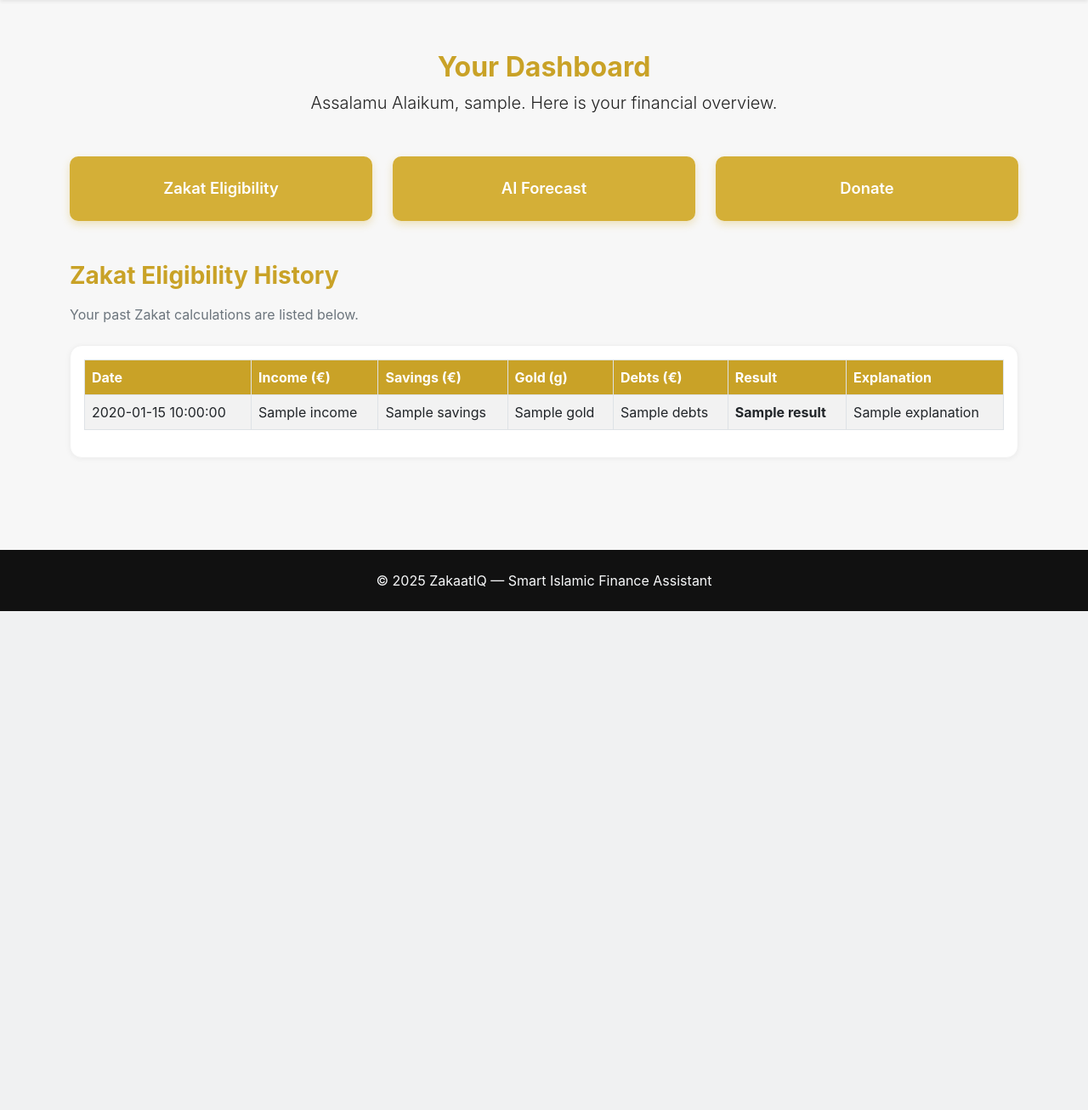
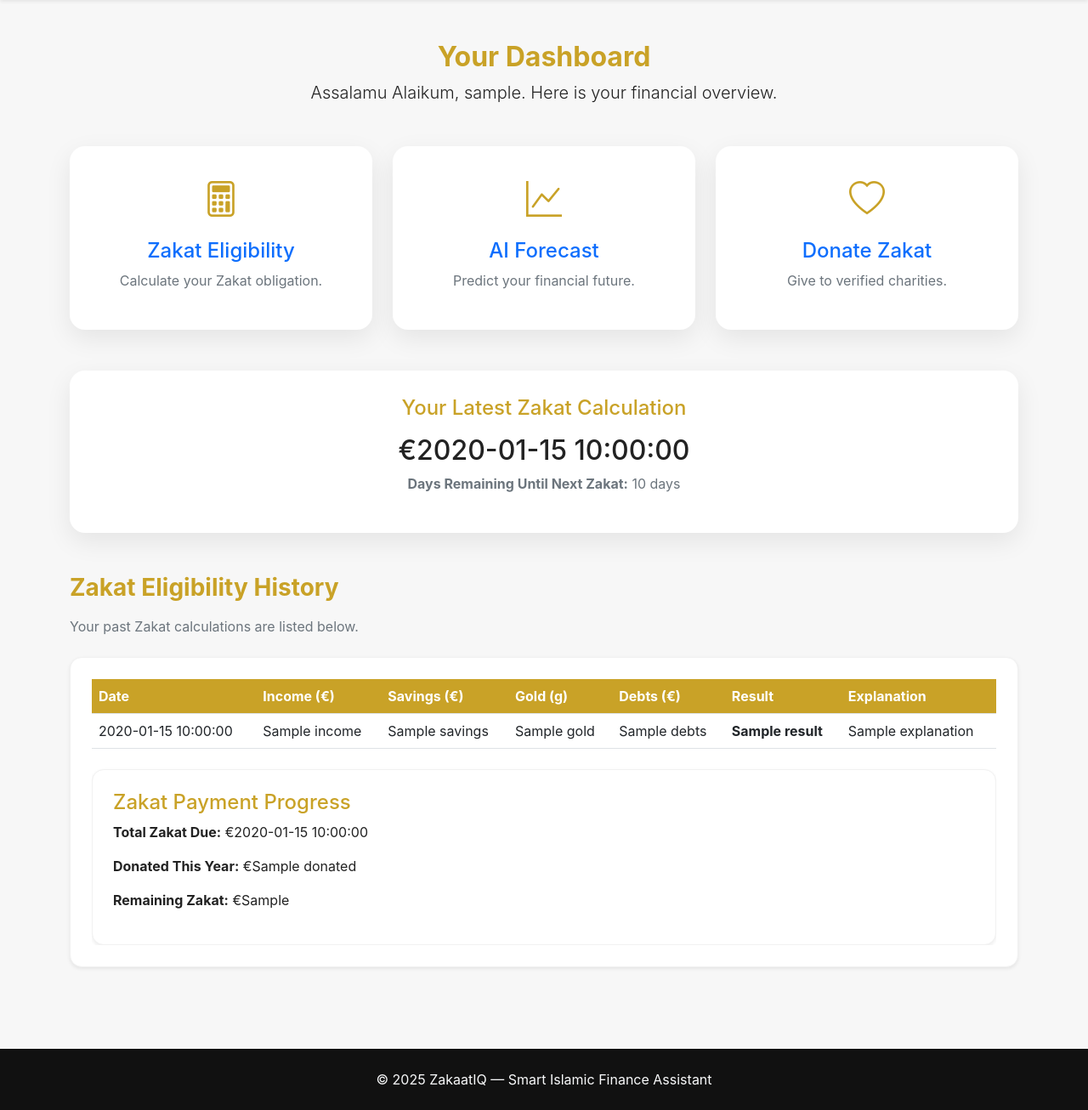
Before and after one commit to wissamhadjarab/ZakaatIQ, a Flask app: template templates/dashboard.html in a window 1280 px wide. Shown: the part 114-1420 px from the top of the page at 85% size. Before the commit the page ends 833 px from the top, so only its background shows below. Run offline with Flask 3, Linux system fonts and the light colour scheme; the template is opened without the code that fills it: most values are stand-ins (such as "Sample title", 1, 10 or a date in 2020); parts of the project's set-up code (start-up, migrations or seed data) failed here and were passed over; some libraries are stand-ins or nearby versions.

Commit message:
Added zakat payment progress tracker and improved dashboard layout

```diff
--- a/templates/dashboard.html
+++ b/templates/dashboard.html
@@ -1,52 +1,113 @@
 {% extends "base.html" %}
 {% block content %}
 
-<section class="page-section">
+<div class="container py-5">
 
-    <!-- Heading -->
+<!-- PAGE HEADER -->
 <div class="text-center mb-5">
-        <h2 style="color: var(--gold); font-weight: 700;">Your Dashboard</h2>
+    <h2 class="gold-text fw-bold">Your Dashboard</h2>
     <p class="lead">Assalamu Alaikum, {{ username }}. Here is your financial overview.</p>
 </div>
 
-    <!-- Quick Actions -->
-    <div class="container mb-5">
-        <div class="row g-4">
 
+<!-- QUICK ACTION CARDS -->
+<div class="row g-4 mb-5">
+
+<!-- Zakat Eligibility -->
 <div class="col-md-4">
-                <a href="{{ url_for('eligibility') }}" class="btn homepage-btn w-100 p-4">
-                    Zakat Eligibility
+<a href="{{ url_for('eligibility') }}" style="text-decoration:none;">
+<div class="dashboard-card">
+
+<div class="card-icon">
+<i class="bi bi-calculator"></i>
+</div>
+
+<h4 class="mt-3">Zakat Eligibility</h4>
+<p class="text-muted">Calculate your Zakat obligation.</p>
+
+</div>
 </a>
 </div>
 
+
+<!-- AI Forecast -->
 <div class="col-md-4">
-                <a href="{{ url_for('forecast') }}" class="btn homepage-btn w-100 p-4">
-                    AI Forecast
+<a href="{{ url_for('forecast') }}" style="text-decoration:none;">
+<div class="dashboard-card">
+
+<div class="card-icon">
+<i class="bi bi-graph-up"></i>
+</div>
+
+<h4 class="mt-3">AI Forecast</h4>
+<p class="text-muted">Predict your financial future.</p>
+
+</div>
 </a>
 </div>
 
+
+<!-- Donate -->
 <div class="col-md-4">
-                <a href="{{ url_for('donate') }}" class="btn homepage-btn w-100 p-4">
-                    Donate
+<a href="{{ url_for('donate') }}" style="text-decoration:none;">
+<div class="dashboard-card">
+
+<div class="card-icon">
+<i class="bi bi-heart"></i>
+</div>
+
+<h4 class="mt-3">Donate Zakat</h4>
+<p class="text-muted">Give to verified charities.</p>
+
+</div>
 </a>
 </div>
 
 </div>
+
+
+<!-- ZAKAT SUMMARY -->
+{% if zakat_due %}
+
+<div class="dashboard-card mb-5">
+
+<h4 class="gold-text">Your Latest Zakat Calculation</h4>
+
+<h2 class="mt-3">€{{ zakat_due }}</h2>
+
+<p class="text-muted">
+
+<strong>Days Remaining Until Next Zakat:</strong>
+
+{% if days_remaining is not none %}
+    {{ days_remaining }} days
+{% else %}
+    Not calculated
+{% endif %}
+
+</p>
+
 </div>
 
-    <!-- Zakat History Section -->
-    <div class="container mt-5">
+{% endif %}
 
-        <h3 class="mb-3" style="color: var(--gold); font-weight: 700;">Zakat Eligibility History</h3>
+
+
+<!-- ZAKAT HISTORY -->
+<div class="mt-5">
+
+<h3 class="gold-text fw-bold mb-3">Zakat Eligibility History</h3>
 <p class="text-muted mb-4">Your past Zakat calculations are listed below.</p>
 
 {% if combined %}
-        <div class="card p-3">
+
+<div class="card shadow-sm">
 
 <div class="table-responsive">
-                <table class="table table-bordered table-striped">
 
-                    <thead style="background: var(--gold); color: #fff;">
+<table class="table table-hover mb-0">
+
+<thead style="background: var(--gold); color: white;">
 <tr>
     <th>Date</th>
     <th>Income (€)</th>
@@ -59,7 +120,9 @@
 </thead>
 
 <tbody>
+
 {% for row, res in combined %}
+
 <tr>
 <td>{{ row.created_at }}</td>
 <td>{{ row.income }}</td>
@@ -69,19 +132,36 @@
 <td><strong>{{ res.result }}</strong></td>
 <td>{{ res.explanation }}</td>
 </tr>
+
 {% endfor %}
+
 </tbody>
 
 </table>
+
+<div class="card mt-4 p-4 shadow-sm">
+
+<h4 style="color: var(--gold);">Zakat Payment Progress</h4>
+
+<p><strong>Total Zakat Due:</strong> €{{ zakat_due }}</p>
+
+<p><strong>Donated This Year:</strong> €{{ donated }}</p>
+
+<p><strong>Remaining Zakat:</strong> €{{ remaining_zakat }}</p>
+
 </div>
 </div>
 
+</div>
+
 {% else %}
+
 <p class="text-muted">No Zakat history available yet.</p>
+
 {% endif %}
 
 </div>
 
-</section>
+</div>
 
 {% endblock %}
```
Lines whose indentation alone changed are shown as unchanged.
